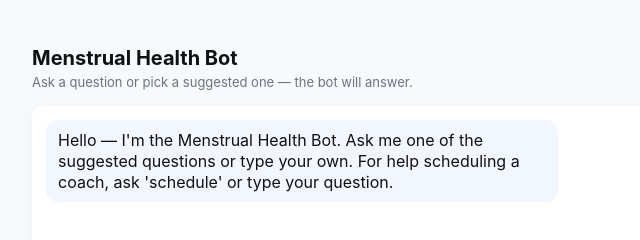
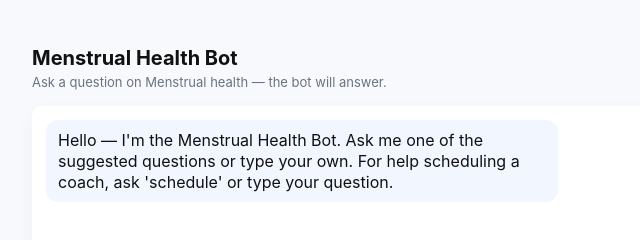
Before and after one commit to Irenee123/Bot_frontend, a plain HTML site: page Bot_frontend/index.html in a window 1280 px wide. Shown: the top 240 px of the page, 266-906 px from the left. Drawn offline with Linux system fonts and the light colour scheme.

Commit message:
Update index.html

```diff
--- a/Bot_frontend/index.html
+++ b/Bot_frontend/index.html
@@ -10,7 +10,7 @@
   <main class="container">
     <header class="header">
       <h1>Menstrual Health Bot</h1>
-      <p class="sub">Ask a question or pick a suggested one — the bot will answer.</p>
+      <p class="sub">Ask a question on Menstrual health — the bot will answer.</p>
     </header>
 
     <section class="chat-area" id="chatArea" aria-live="polite"></section>
@@ -29,4 +29,5 @@
 
   <script src="app.js"></script>
 </body>
+
 </html>
```
